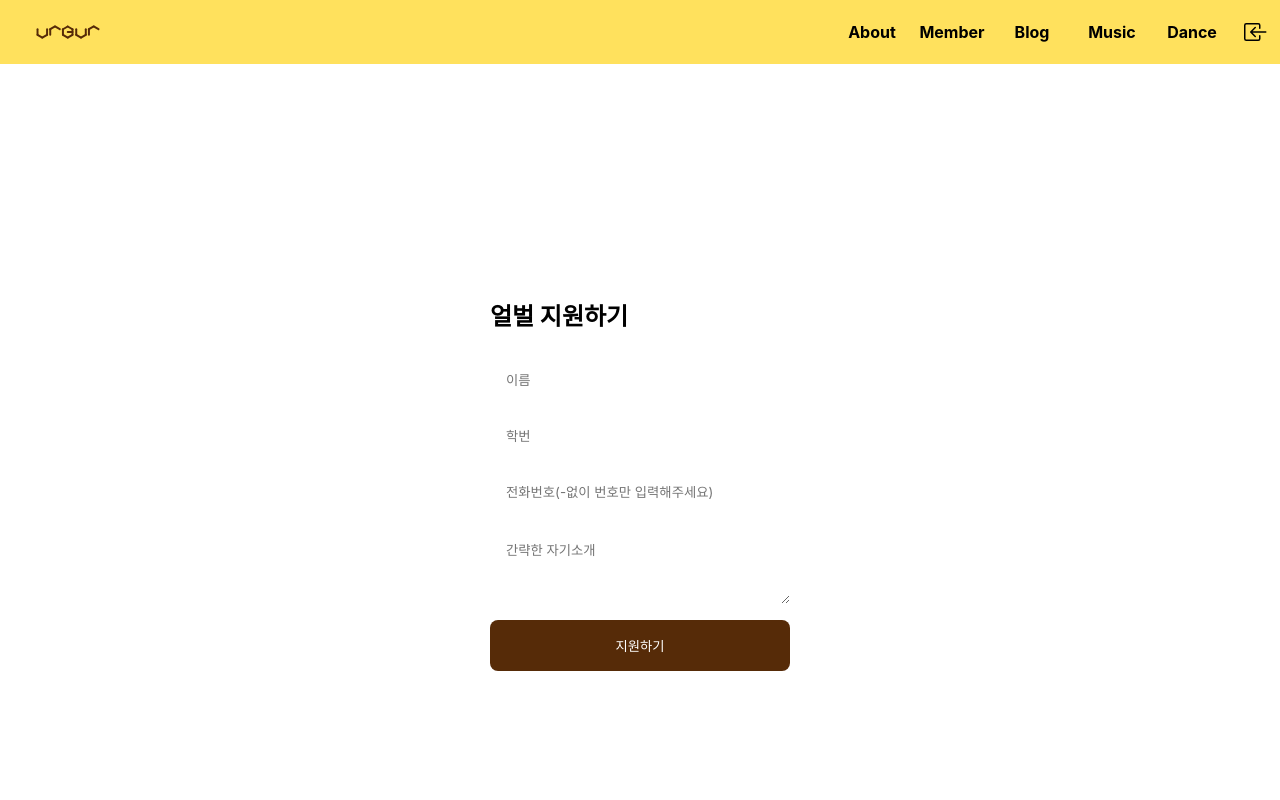
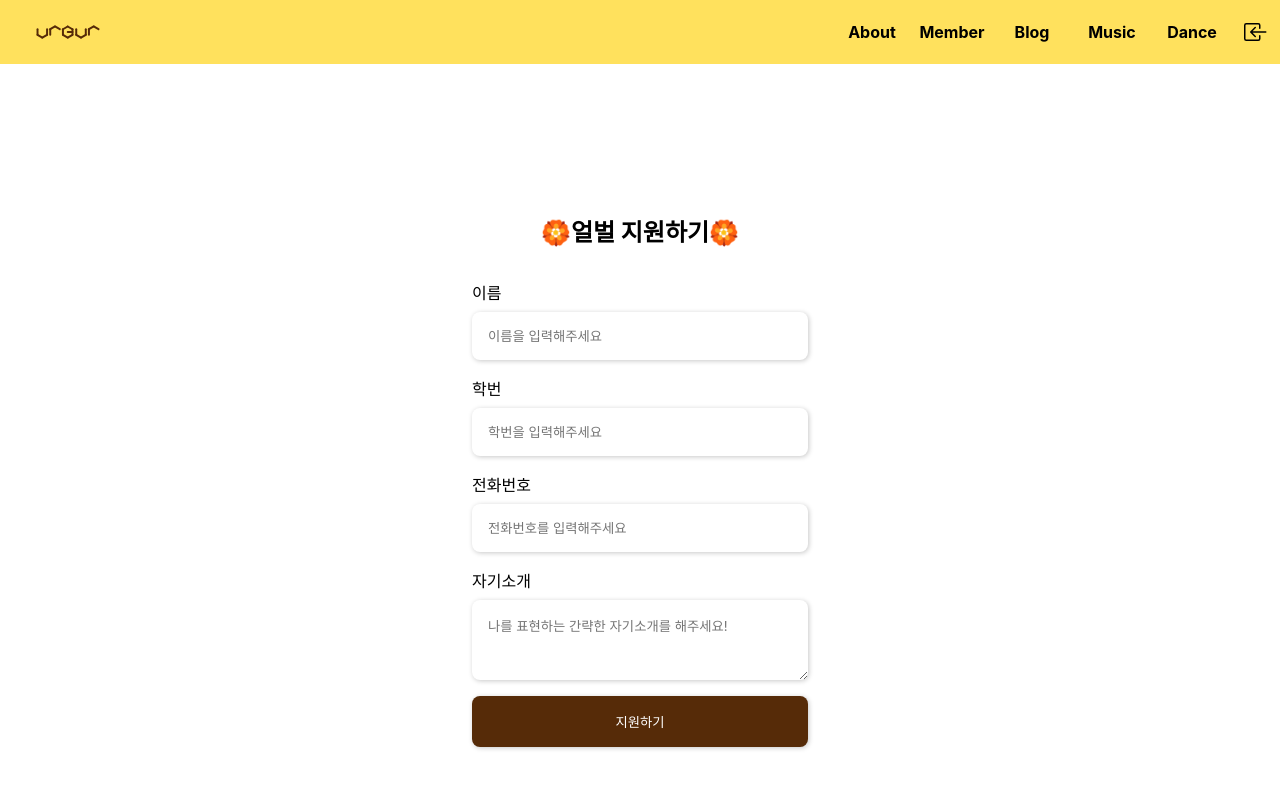
Before and after one commit to wnsah814/olburzip, a Next.js app: page /apply in a window 1280 px wide. Shown: the top 800 px of the page. Built offline with nearby package versions, Linux system fonts and the light colour scheme; no server answers; a web font is replaced by a local one.

Commit message:
feat: applylist to xlsx
and some design retouch

```diff
--- a/package.json
+++ b/package.json
@@ -17,6 +17,7 @@
         "@types/react-dom": "18.0.10",
         "eslint": "8.32.0",
         "eslint-config-next": "13.1.2",
+        "exceljs": "^4.3.0",
         "firebase": "^9.15.0",
         "next": "13.1.2",
         "react": "18.2.0",
--- a/src/components/Layout.tsx
+++ b/src/components/Layout.tsx
@@ -61,7 +61,7 @@ export default function Layout({ children }: LayoutProps) {
                     div {
                         width: 100vw;
                         min-height: calc(100vh - 4rem);
-                        padding: 2rem;
+                        padding: var(--container-padding);
                     }
 
                     @media screen and (max-width: 480px) {
--- a/src/pages/apply.tsx
+++ b/src/pages/apply.tsx
@@ -10,9 +10,12 @@ const Apply: NextPage = () => {
     const phoneRef = useRef<any>();
     const introRef = useRef<any>();
     const apply = async (e: any) => {
+        e.preventDefault();
         const nameData = nameRef.current.value;
         const idData = idRef.current.value;
-        const phoneData = phoneRef.current.value;
+        const origianlPhoneData = phoneRef.current.value;
+        const phoneData = origianlPhoneData.replace("-", "");
+        // console.log(origianlPhoneData, phoneData);
         const introData = introRef.current.value;
 
         if (
@@ -43,33 +46,49 @@ const Apply: NextPage = () => {
         <>
             <div className={styles.container}>
                 <div className={styles.formWrapper}>
-                    <h2 className={styles.title}>얼벌 지원하기</h2>
+                    <h2 className={styles.title}>🏵️얼벌 지원하기🏵️</h2>
 
-                    <div className={styles.form}>
+                    <form className={styles.form}>
+                        <div className="part">
+                            <label htmlFor="name">이름</label>
                             <input
+                                id="name"
                                 ref={nameRef}
                                 className={styles.input}
                                 type="text"
-                            placeholder="이름"
+                                placeholder="이름을 입력해주세요"
                             />
+                        </div>
+                        <div className="part">
+                            <label htmlFor="sid">학번</label>
                             <input
+                                id="sid"
                                 ref={idRef}
                                 className={styles.input}
                                 type="number"
-                            placeholder="학번"
+                                placeholder="학번을 입력해주세요"
                             />
+                        </div>
+                        <div className="part">
+                            <label htmlFor="phone">전화번호</label>
                             <input
+                                id="phone"
                                 ref={phoneRef}
                                 className={styles.input}
-                            type="number"
-                            placeholder="전화번호(-없이 번호만 입력해주세요)"
+                                type="tel"
+                                // pattern="[0-9]{3}-[0-9]{4}-[0-9]{4}"
+                                placeholder="전화번호를 입력해주세요"
                             />
+                        </div>
+                        <div className="part">
+                            <label htmlFor={styles.introInput}>자기소개</label>
                             <textarea
                                 ref={introRef}
                                 id={styles.introInput}
                                 className={styles.input}
-                            placeholder="간략한 자기소개"
+                                placeholder="나를 표현하는 간략한 자기소개를 해주세요!"
                             />
+                        </div>
 
                         <button
                             onClick={apply}
@@ -77,9 +96,16 @@ const Apply: NextPage = () => {
                         >
                             지원하기
                         </button>
+                    </form>
                 </div>
             </div>
-            </div>
+            <style jsx>
+                {`
+                    .part {
+                        margin-bottom: 1rem;
+                    }
+                `}
+            </style>
         </>
     );
 };
--- a/src/pages/blog/index.tsx
+++ b/src/pages/blog/index.tsx
@@ -4,8 +4,11 @@ import { collection, onSnapshot, orderBy, query } from "firebase/firestore";
 import Link from "next/link";
 import { useEffect, useState } from "react";
 import { CommonProp } from "@/components/Layout";
+import { useUser } from "@/store/useUser";
 
 export default function Blog({ userObj }: CommonProp) {
+    const { data } = useUser();
+
     const [blogs, setBlogs] = useState<any>([]);
 
     useEffect(() => {
@@ -25,7 +28,7 @@ export default function Blog({ userObj }: CommonProp) {
         <div className={styles.wrapper}>
             <div className={styles.header_wrapper}>
                 <h2 className={styles.header}>URB_log</h2>
-                {!userObj?.isAd && (
+                {data?.isAd && (
                     <Link href={"/blog/new"}>
                         <div className={styles.button}>글쓰기</div>
                     </Link>
--- a/src/styles/Apply.module.css
+++ b/src/styles/Apply.module.css
@@ -7,19 +7,22 @@
 }
 
 .formWrapper {
-    width: 300px;
+    width: 25rem;
+    padding: 2rem;
 }
+
 .title {
-    margin-bottom: 1.5rem;
+    text-align: center;
+    margin-bottom: 2rem;
 }
 
 .input {
     width: 100%;
     display: block;
     padding: 1rem;
-    margin-bottom: 0.5rem;
+    margin: 0.5rem 0 1rem 0;
     border: none;
-    box-shadow: 1px 1px 5px var(--bright-gray);
+    box-shadow: 1px 1px 5px var(--color-bright-gray);
     border-radius: 0.5rem;
     outline: none;
     transition: all 0.5s cubic-bezier(0.075, 0.82, 0.165, 1);
@@ -35,6 +38,7 @@
     background-color: var(--color-brown);
     color: var(--color-white);
 }
+
 .button:hover {
     cursor: pointer;
     filter: brightness(0.9);
--- a/src/styles/Blog.module.css
+++ b/src/styles/Blog.module.css
@@ -1,5 +1,5 @@
 .wrapper {
-    padding: 0 var(--container-padding);
+    /* padding: var(--container-padding); */
 }
 .header_wrapper {
     display: flex;
```
Also changed, not shown: src/api/applyToXls.ts (added, +113 -0 lines), src/pages/manage/applyList.tsx (+37 -0 lines), 1 other file (tests, documents, lock files or other folders). Lines whose indentation alone changed are shown as unchanged.
